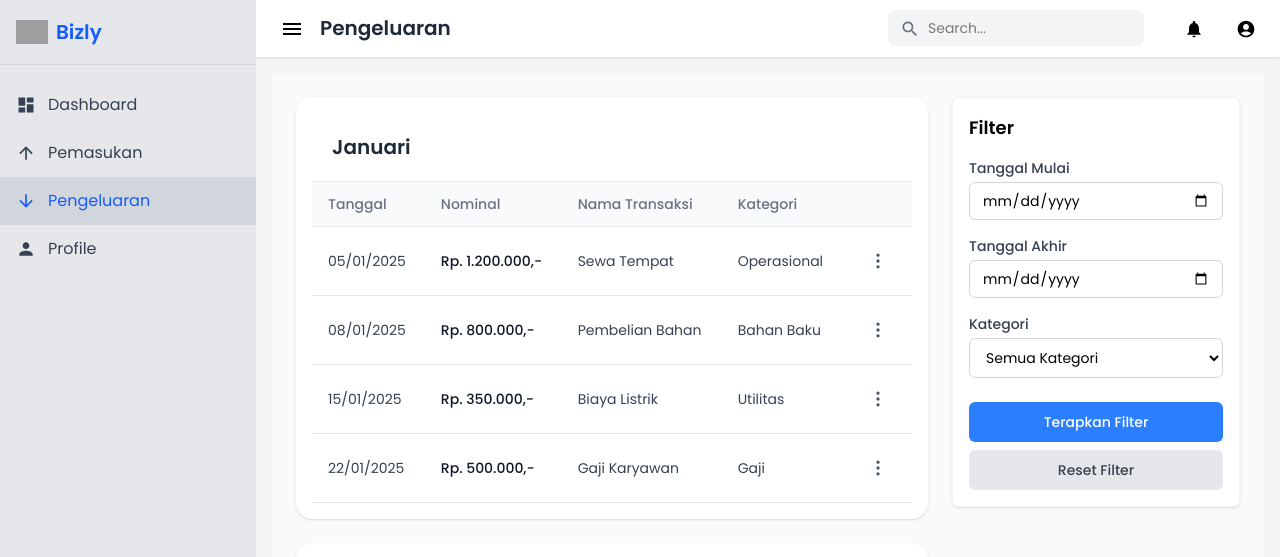
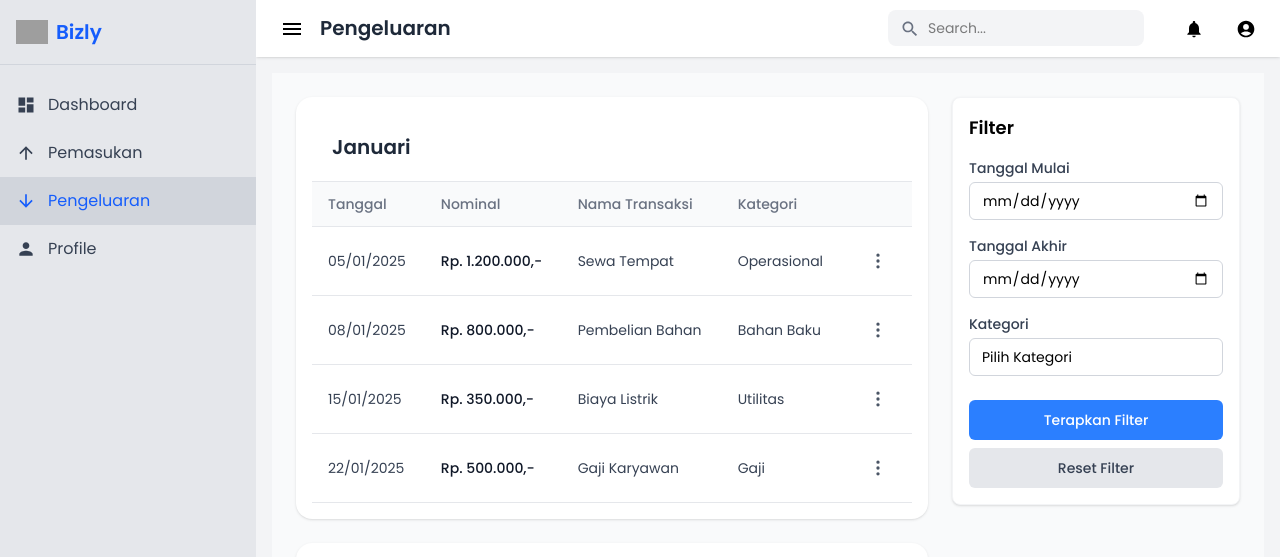
Before and after one commit to bizly-dbs/bizly-webapp, a React (Vite) app in the folder app/: page /pengeluaran in a window 1280 px wide. Shown: the top 557 px of the page. Built offline with nearby package versions, Linux system fonts and the light colour scheme; grey boxes are pictures that could not be loaded.

Commit message:
feat: modify category filter in expensefilter

```diff
--- a/app/src/pages/pemasukan/IncomeFilter.jsx
+++ b/app/src/pages/pemasukan/IncomeFilter.jsx
@@ -109,7 +109,7 @@ const IncomeFilter = ({ onApplyFilter, onResetFilter, categories, products }) =>
 
             {isCategoryDropdownOpen && (
               <div className="absolute z-10 w-full mt-1 bg-white border border-gray-300 rounded-md shadow-lg max-h-60 overflow-y-auto">
-                {categories.map((cat) => (
+              {categories.map((cat) => (
                   <div
                     key={cat}
                     className="flex items-center px-4 py-3 hover:bg-blue-50 transition-colors duration-150 border-b border-gray-100 last:border-b-0"
--- a/app/src/pages/pengeluaran/ExpenseFilter.jsx
+++ b/app/src/pages/pengeluaran/ExpenseFilter.jsx
@@ -1,17 +1,30 @@
-import { useState } from 'react';
+import { useState, useRef, useEffect } from 'react';
 import { Filter } from 'lucide-react';
 
 const ExpenseFilter = ({ onApplyFilter, onResetFilter, categories }) => {
   const [startDate, setStartDate] = useState('');
   const [endDate, setEndDate] = useState('');
-  const [category, setCategory] = useState('');
+  const [selectedCategories, setSelectedCategories] = useState([]);
   const [isFilterOpen, setIsFilterOpen] = useState(false);
+  const [isCategoryDropdownOpen, setIsCategoryDropdownOpen] = useState(false);
+  const categoryDropdownRef = useRef(null);
+
+  useEffect(() => {
+    const handleClickOutside = (event) => {
+      if (categoryDropdownRef.current && !categoryDropdownRef.current.contains(event.target)) {
+        setIsCategoryDropdownOpen(false);
+      }
+    };
+
+    document.addEventListener('mousedown', handleClickOutside);
+    return () => document.removeEventListener('mousedown', handleClickOutside);
+  }, []);
 
   const handleApplyFilter = () => {
     onApplyFilter({
       startDate,
       endDate,
-      category,
+      category: selectedCategories,
       type: 'Semua'
     });
 
@@ -23,7 +36,7 @@ const ExpenseFilter = ({ onApplyFilter, onResetFilter, categories }) => {
   const handleResetFilter = () => {
     setStartDate('');
     setEndDate('');
-    setCategory('');
+    setSelectedCategories([]);
     onResetFilter();
 
     if (window.innerWidth < 768) {
@@ -31,9 +44,19 @@ const ExpenseFilter = ({ onApplyFilter, onResetFilter, categories }) => {
     }
   };
 
+  const handleCategoryChange = (category) => {
+    setSelectedCategories(prev => {
+      if (prev.includes(category)) {
+        return prev.filter(cat => cat !== category);
+      } else {
+        return [...prev, category];
+      }
+    });
+  };
+
   return (
     <>
-      {/* Mobile Filter Toggle Button - Moved outside and above the filter container */}
+      {/* Mobile Filter Toggle Button */}
       <div className="md:hidden w-full mb-4">
         <button
           className="flex items-center gap-2 text-gray-700 font-medium px-3 py-2 rounded-md border border-gray-200"
@@ -43,7 +66,7 @@ const ExpenseFilter = ({ onApplyFilter, onResetFilter, categories }) => {
         </button>
       </div>
 
-      <div className={`${!isFilterOpen && 'hidden md:block'} bg-white p-4 rounded-md shadow-sm border border-gray-100`}>
+      <div className={`${!isFilterOpen && 'hidden md:block'} bg-white p-4 rounded-lg shadow-sm font-['Poppins'] border border-gray-100`}>
         <h2 className="text-lg font-semibold mb-4">Filter</h2>
 
         <div className="space-y-4">
@@ -69,18 +92,54 @@ const ExpenseFilter = ({ onApplyFilter, onResetFilter, categories }) => {
             />
           </div>
 
-          <div>
+          <div className="relative" ref={categoryDropdownRef}>
             <label className="block text-sm font-medium text-gray-700 mb-1">Kategori</label>
-            <select
-              className="w-full rounded-md border border-gray-300 px-3 py-2 text-sm focus:outline-none focus:ring-1 focus:ring-emerald-500 focus:border-emerald-500"
-              value={category}
-              onChange={(e) => setCategory(e.target.value)}
+            <button
+              type="button"
+              className="w-full rounded-md border border-gray-300 px-3 py-2 text-sm text-left focus:outline-none focus:ring-1 focus:ring-emerald-500 focus:border-emerald-500"
+              onClick={() => setIsCategoryDropdownOpen(!isCategoryDropdownOpen)}
             >
-              <option value="">Semua Kategori</option>
-              {categories && categories.map((cat) => (
-                <option key={cat} value={cat}>{cat}</option>
-              ))}
-            </select>
+              {selectedCategories.length > 0
+                ? `${selectedCategories.length} kategori dipilih`
+                : 'Pilih Kategori'}
+            </button>
+
+            {isCategoryDropdownOpen && (
+              <div className="absolute z-10 w-full mt-1 bg-white border border-gray-300 rounded-md shadow-lg max-h-60 overflow-y-auto">
+                {categories.map((cat) => (
+                  <div
+                    key={cat}
+                    className="flex items-center px-4 py-3 hover:bg-blue-50 transition-colors duration-150 border-b border-gray-100 last:border-b-0"
+                  >
+                    <div className="relative">
+                      <input
+                        type="checkbox"
+                        id={`category-${cat}`}
+                        checked={selectedCategories.includes(cat)}
+                        onChange={() => handleCategoryChange(cat)}
+                        className="h-5 w-5 text-blue-500 border-gray-300 rounded cursor-pointer focus:ring-0"
+                      />
+                    </div>
+                    <label
+                      htmlFor={`category-${cat}`}
+                      className="ml-3 text-sm text-gray-700 cursor-pointer select-none flex-grow font-medium"
+                    >
+                      {cat}
+                    </label>
+                    {selectedCategories.includes(cat) && (
+                      <span className="text-blue-500 text-xs font-semibold bg-blue-50 px-2 py-1 rounded-full">
+                        Selected
+                      </span>
+                    )}
+                  </div>
+                ))}
+                {categories.length === 0 && (
+                  <div className="px-4 py-3 text-sm text-gray-500 text-center bg-gray-50">
+                    No categories available
+                  </div>
+                )}
+              </div>
+            )}
           </div>
 
           <div className="flex flex-col gap-2 pt-2">
--- a/app/src/pages/pengeluaran/pengeluaran.jsx
+++ b/app/src/pages/pengeluaran/pengeluaran.jsx
@@ -60,8 +60,7 @@ const Pengeluaran = () => {
     ]
   });
 
-  const [filteredData, setFilteredData] = useState({});
-  const [activeFilter, setActiveFilter] = useState(null);
+  const [filteredData, setFilteredData] = useState(null);
   const [categories, setCategories] = useState([]);
 
   useEffect(() => {
@@ -75,12 +74,7 @@ const Pengeluaran = () => {
     });
 
     setCategories([...allCategories]);
-
-    // Initialize filtered data with original data
-    if (!activeFilter) {
-      setFilteredData(expenseData);
-    }
-  }, [expenseData, activeFilter]);
+  }, [expenseData]);
 
   // Store expense data in localStorage when it changes
   useEffect(() => {
@@ -113,54 +107,65 @@ const Pengeluaran = () => {
     }));
   };
 
-  const handleApplyFilter = (filterParams) => {
-    setActiveFilter(filterParams);
+  const handleApplyFilter = (filters) => {
+    console.log('Applying filters:', filters);
+    const startDate = filters.startDate ? new Date(filters.startDate) : null;
+    const endDate = filters.endDate ? new Date(filters.endDate) : null;
 
     const filtered = {};
 
-    Object.entries(expenseData).forEach(([month, expenses]) => {
-      const filteredExpenses = expenses.filter(expense => {
-        // Filter by date range
-        let passesDateFilter = true;
-        if (filterParams.startDate || filterParams.endDate) {
-          const expenseDate = convertDateFormat(expense.date);
+    Object.entries(expenseData).forEach(([month, monthData]) => {
+      const filteredMonthData = monthData.filter(item => {
+        const dateParts = item.date.split('/');
+        const itemDate = new Date(
+          parseInt(dateParts[2].trim()),
+          parseInt(dateParts[1].trim()) - 1,
+          parseInt(dateParts[0].trim())
+        );
 
-          if (filterParams.startDate && new Date(expenseDate) < new Date(filterParams.startDate)) {
-            passesDateFilter = false;
+        // Date filtering - include start date
+        if (startDate) {
+          const startOfDay = new Date(startDate);
+          startOfDay.setHours(0, 0, 0, 0);
+          const itemStartOfDay = new Date(itemDate);
+          itemStartOfDay.setHours(0, 0, 0, 0);
+          if (itemStartOfDay < startOfDay) return false;
         }
 
-          if (filterParams.endDate && new Date(expenseDate) > new Date(filterParams.endDate)) {
-            passesDateFilter = false;
-          }
+        // End date filtering - include end date
+        if (endDate) {
+          const endOfDay = new Date(endDate);
+          endOfDay.setHours(23, 59, 59, 999);
+          const itemEndOfDay = new Date(itemDate);
+          itemEndOfDay.setHours(23, 59, 59, 999);
+          if (itemEndOfDay > endOfDay) return false;
         }
 
-        // Filter by category
-        let passesCategoryFilter = true;
-        if (filterParams.category && expense.category !== filterParams.category) {
-          passesCategoryFilter = false;
+        // Category filtering - if no categories selected, show all
+        if (filters.category && filters.category.length > 0) {
+          if (!filters.category.includes(item.category)) return false;
         }
 
-        return passesDateFilter && passesCategoryFilter;
+        // Type filtering
+        if (filters.type !== 'Semua' && item.type !== filters.type) return false;
+
+        return true;
       });
 
-      if (filteredExpenses.length > 0) {
-        filtered[month] = filteredExpenses;
+      if (filteredMonthData.length > 0) {
+        filtered[month] = filteredMonthData;
       }
     });
 
+    console.log('Filtered data:', filtered);
     setFilteredData(filtered);
   };
 
   const handleResetFilter = () => {
-    setActiveFilter(null);
-    setFilteredData(expenseData);
+    setFilteredData(null);
   };
 
-  // Helper function to convert date format from DD/MM/YYYY to YYYY-MM-DD for comparison
-  const convertDateFormat = (dateString) => {
-    const [day, month, year] = dateString.split('/');
-    return `${year}-${month}-${day}`;
-  };
+  const displayData = filteredData || expenseData;
 
   return (
     <div className="min-h-screen bg-gray-50 p-6 font-['Poppins']">
@@ -169,12 +174,7 @@ const Pengeluaran = () => {
       <div className="flex flex-col md:flex-row md:gap-6">
         {/* Expense List - takes remaining space */}
         <div className="flex-grow order-2 md:order-1">
-          {Object.keys(filteredData).length === 0 ? (
-            <div className="bg-white p-8 rounded-md shadow-sm text-center">
-              <p className="text-gray-500">Tidak ada data yang sesuai dengan filter</p>
-            </div>
-          ) : (
-            Object.entries(filteredData).map(([month, data]) => (
+          {Object.entries(displayData).map(([month, data]) => (
             <MonthExpenseCard
               key={month}
               month={month.charAt(0).toUpperCase() + month.slice(1)}
@@ -182,7 +182,12 @@ const Pengeluaran = () => {
               onUpdateExpense={handleUpdateExpense}
               onDeleteExpense={handleDeleteExpense}
             />
-            ))
+          ))}
+
+          {Object.keys(displayData).length === 0 && (
+            <div className="bg-white p-8 rounded-md shadow-sm text-center">
+              <p className="text-gray-500">Tidak ada data yang sesuai dengan filter</p>
+            </div>
           )}
         </div>
 
```
Lines whose indentation alone changed are shown as unchanged.
